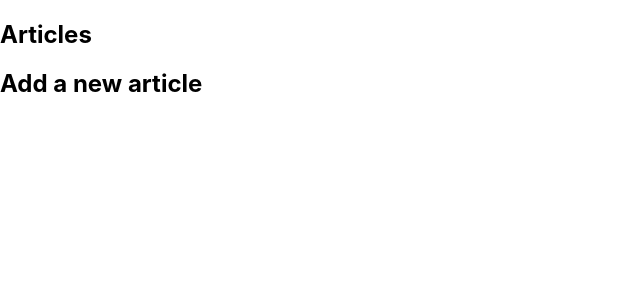
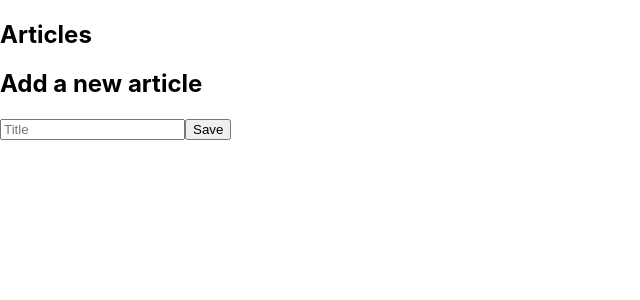
Before and after one commit to lucamarial/Redux-Exercise, a React (Create React App) app: page / in a window 1280 px wide. Shown: the top 300 px of the page, without its empty margins (0-640 px from the left). Built offline with nearby package versions, Linux system fonts and the light colour scheme.

Commit message:
Creates form with input field and button

```diff
--- a/src/Components/Form.js
+++ b/src/Components/Form.js
@@ -4,6 +4,15 @@ const Form = () => {
   return (
     <>
       <h2>Add a new article</h2>
+
+      <form>
+        <input
+          type='text'
+          id='title'
+          placeholder='Title'
+        />
+        <button type='submit'>Save</button>
+      </form>
     </>
   )
 }
```
